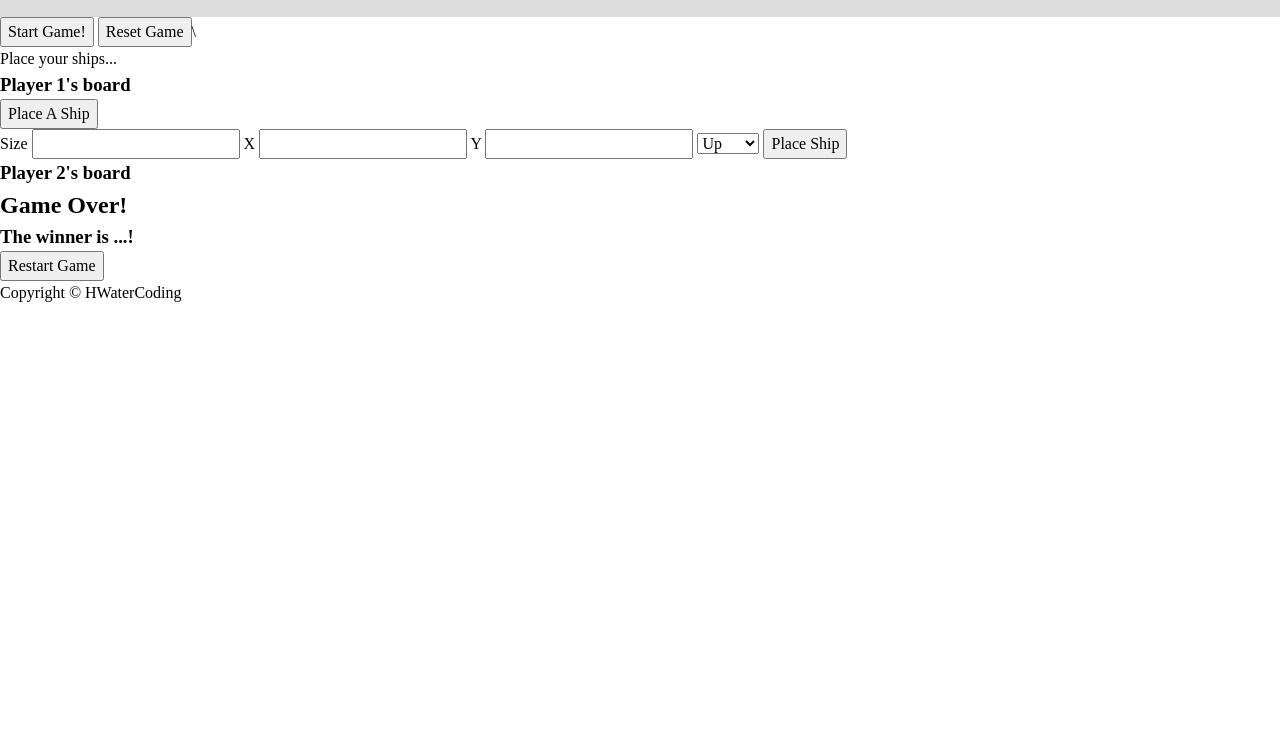
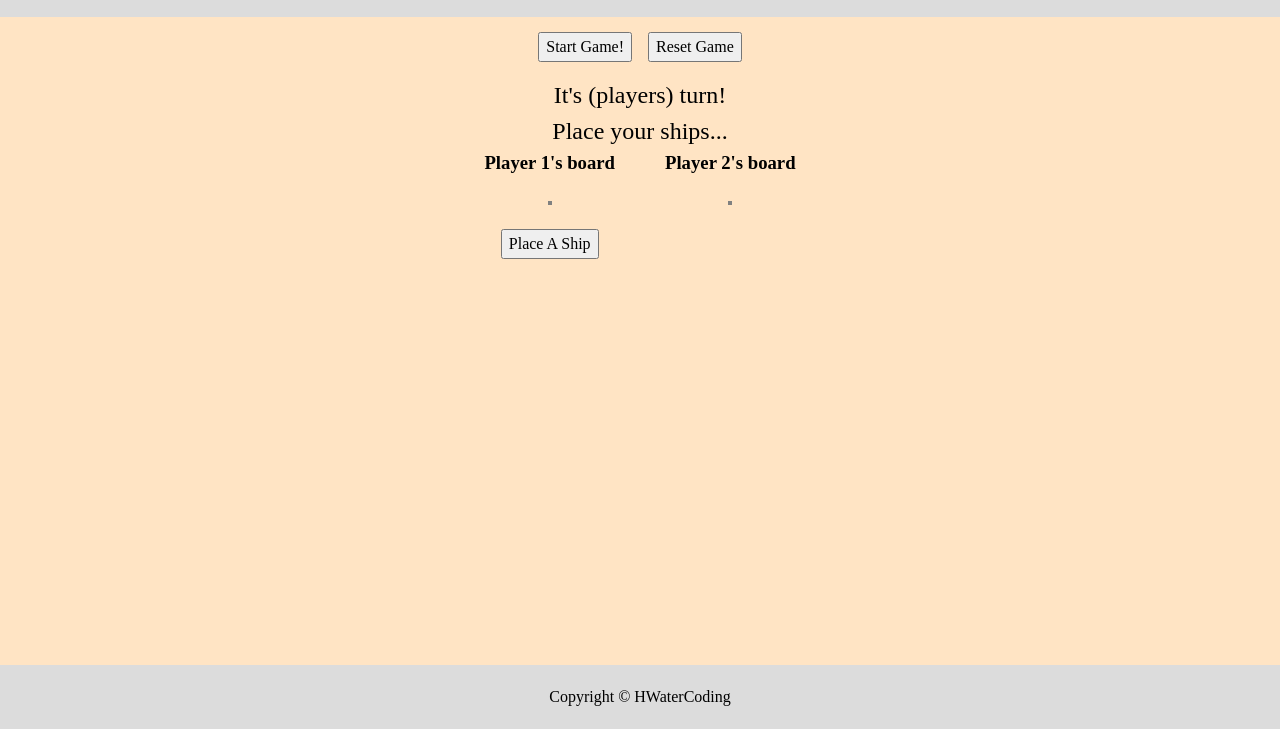
Before and after one commit to HWaterCoding/battleship, a website built with webpack: page src/template.html in a window 1280 px wide. Shown: the part 71-800 px from the top of the page. Built offline with nearby package versions, Linux system fonts and the light colour scheme; some icons are missing.

Commit message:
Add rough CSS styling to page for layout

```diff
--- a/src/styles.css
+++ b/src/styles.css
@@ -30,17 +30,100 @@ h1, h2, h3, h4, h5, h6 {
 
 
 
-/* styles */
+/* General Styles */
+body {
+    line-height: 1.5;
+    -webkit-font-smoothing: antialiased;
+    display: flex;
+    flex-direction: column;
+    background-color: bisque;
+    height: 100vh;
 
+}
+
+/* Header Section */
 header{
     background-color: gainsboro;
     text-align: center;
     padding: clamp(1rem, 20px, 1.5rem);
 }
 
-body {
-    line-height: 1.5;
-    -webkit-font-smoothing: antialiased;
+/* Main Section */
+main{
     display: flex;
     flex-direction: column;
+    /* justify-content: center; */
+    align-items: center;
+    flex: 1;
+
 }
+
+/* Above Boards Section */
+#gameButtons{
+    padding: clamp(0.5rem, 15px, 1.5rem);
+    display: flex;
+    gap: clamp(0.5rem, 1rem, 1.5rem)
+}
+
+#turnText, #gameText{
+    font-size: 1.5rem;
+    /* font change + style */
+}
+
+
+/* Player Boards Section */
+
+#boardContainer{
+    display: flex;
+    gap: clamp(2rem, 50px, 4rem);
+}
+
+#leftPlayer{
+    display: flex;
+    flex-direction: column;
+    align-items: center;
+    gap: clamp(1rem, 24px, 2rem);
+}
+
+#leftPlayerBoard{
+    border: 2px solid grey;
+}
+
+
+
+
+#rightPlayer{
+    display: flex;
+    flex-direction: column;
+    align-items: center;
+    gap: clamp(1rem, 24px, 2rem);
+}
+
+#rightPlayerBoard{
+    border: 2px solid grey;
+}
+
+
+
+/* Place Ship Overlay Form */
+
+#placeShipOverlay{
+    display: none;
+}
+
+
+
+/* Game Over Overlay */
+#gameOverOverlay{
+    display: none;
+}
+
+
+
+
+/* Footer Section */
+footer{
+    text-align: center;
+    padding: clamp(1rem, 20px, 1.5rem);
+    background-color: gainsboro;
+}
--- a/src/template.html
+++ b/src/template.html
@@ -18,18 +18,18 @@
     <main>
         <div id="gameButtons">
             <button id="startGameBtn">Start Game!</button>
-            <button id="resetGameBtn">Reset Game</button>\
+            <button id="resetGameBtn">Reset Game</button>
         </div>
 
         <!-- This changes to "it's (players) turn!"" when game starts -->
-        <p id="turnText"></p> <!--Update this dynamically to state who's turn it is-->
+        <p id="turnText">It's (players) turn!</p> <!--Update this dynamically to state who's turn it is-->
         <p id="gameText">Place your ships...</p> <!--Update this dynamically to post the result of the last turn, and eventually, who the winner is-->
 
-        <div id="container">
+        <div id="boardContainer">
             <!-- populate these boards with for loops on load -->
             <div id="leftPlayer">
                 <h3 id="p1text">Player 1's board</h3>
-                <div id="firstBoard"></div>
+                <div id="leftPlayerBoard"></div>
                 <button id="placeShipBtn">Place A Ship</button>
 
                 <div id="placeShipOverlay">
@@ -60,7 +60,7 @@
 
             <div id="rightPlayer">
                 <h3 id="p2text">Player 2's board</h3>
-                <div id="secondBoard"></div>
+                <div id="rightPlayerBoard"></div>
             </div>
 
             <div id="gameOverOverlay">
```
